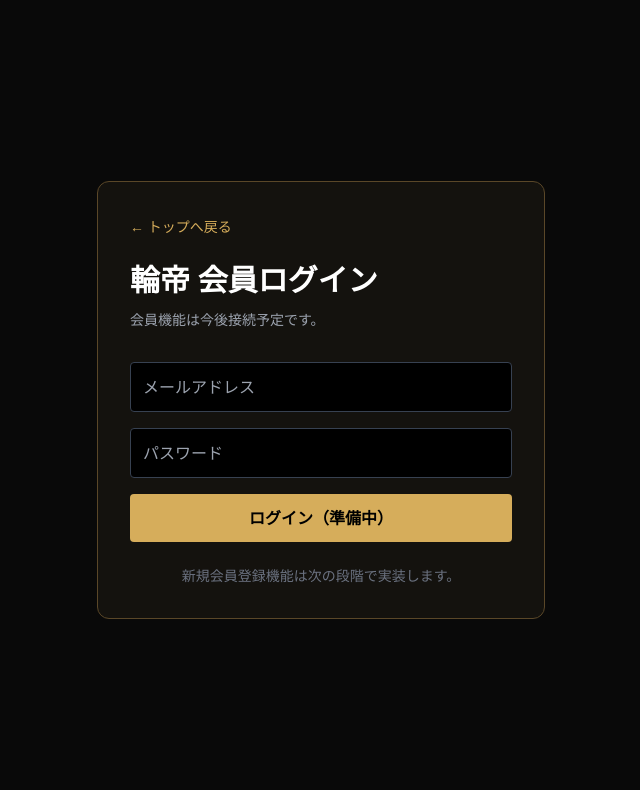
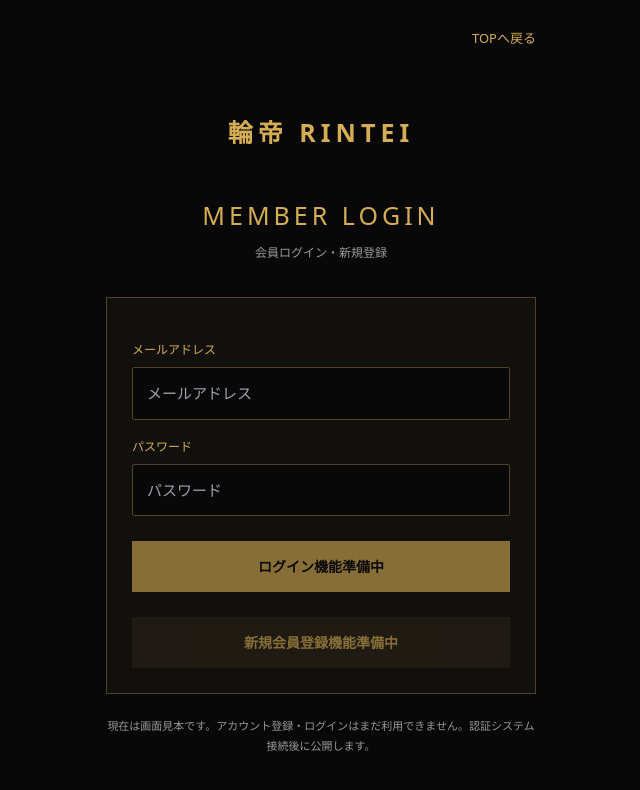
Before and after one commit to nkcleankazu-ai/Rintei-Keirin, a Next.js app: page /login in a window 1280 px wide. Shown: the top 790 px of the page, without its empty margins (319-959 px from the left). Built offline with nearby package versions, Linux system fonts and the light colour scheme.

Commit message:
Revamp login page with new layout and styles
Updated the login page layout and styles, added new elements for user input and branding.

```diff
--- a/src/app/login/page.tsx
+++ b/src/app/login/page.tsx
@@ -1,19 +1,51 @@
+import Link from "next/link";
+
 export default function LoginPage() {
   return (
-    <main className="flex min-h-screen items-center justify-center bg-[#090909] px-5 text-white">
-      <section className="w-full max-w-md rounded-xl border border-[#5a4728] bg-[#14120e] p-8">
-        <a href="/" className="text-sm text-[#d6ad5b]">← トップへ戻る</a>
-        <h1 className="mt-6 text-3xl font-black">輪帝 会員ログイン</h1>
-        <p className="mt-3 text-sm text-gray-400">会員機能は今後接続予定です。</p>
-        <form className="mt-8 space-y-4">
-          <input type="email" placeholder="メールアドレス" className="w-full rounded border border-gray-700 bg-black p-3 text-white" />
-          <input type="password" placeholder="パスワード" className="w-full rounded border border-gray-700 bg-black p-3 text-white" />
-          <button type="button" className="w-full rounded bg-[#d6ad5b] p-3 font-bold text-black">
-            ログイン（準備中）
+    <main style={{ minHeight: "100vh", background: "#080808", color: "#f5f0e5", padding: "25px 18px" }}>
+      <style>{`
+        * { box-sizing: border-box; }
+        body { margin: 0; background: #080808; }
+        .login-wrap { max-width: 430px; margin: auto; }
+        .login-logo { text-align: center; color: #d5ad55; font-size: 25px; font-weight: 900; letter-spacing: 5px; margin-top: 65px; }
+        .login-title { text-align: center; color: #d5ad55; font-size: 25px; letter-spacing: 4px; margin: 45px 0 10px; }
+        .login-sub { text-align: center; color: #999; font-size: 12px; margin-bottom: 35px; }
+        .login-box { border: 1px solid #514126; background: #12100c; padding: 25px; }
+        .login-label { display: block; color: #d5ad55; font-size: 12px; margin: 18px 0 8px; }
+        .login-input { width: 100%; background: #080808; color: white; border: 1px solid #514126; padding: 14px; font-size: 15px; border-radius: 2px; }
+        .login-button { width: 100%; display: block; border: 0; background: #d5ad55; color: #080808; padding: 15px; font-weight: bold; margin-top: 25px; font-size: 14px; }
+        .login-notice { color: #999; font-size: 11px; line-height: 1.8; text-align: center; margin-top: 22px; }
+      `}</style>
+
+      <div className="login-wrap">
+        <div style={{ textAlign: "right" }}>
+          <Link href="/" style={{ color: "#d5ad55", fontSize: 13 }}>TOPへ戻る</Link>
+        </div>
+
+        <div className="login-logo">輪帝 RINTEI</div>
+        <h1 className="login-title">MEMBER LOGIN</h1>
+        <p className="login-sub">会員ログイン・新規登録</p>
+
+        <section className="login-box">
+          <label className="login-label" htmlFor="email">メールアドレス</label>
+          <input className="login-input" id="email" type="email" placeholder="メールアドレス" />
+
+          <label className="login-label" htmlFor="password">パスワード</label>
+          <input className="login-input" id="password" type="password" placeholder="パスワード" />
+
+          <button className="login-button" type="button" disabled style={{ opacity: 0.6 }}>
+            ログイン機能準備中
           </button>
-        </form>
-        <p className="mt-6 text-center text-sm text-gray-500">新規会員登録機能は次の段階で実装します。</p>
-      </section>
+
+          <button className="login-button" type="button" disabled style={{ opacity: 0.6, background: "#292319", color: "#d5ad55" }}>
+            新規会員登録機能準備中
+          </button>
+        </section>
+
+        <p className="login-notice">
+          現在は画面見本です。アカウント登録・ログインはまだ利用できません。認証システム接続後に公開します。
+        </p>
+      </div>
     </main>
   );
 }
```
